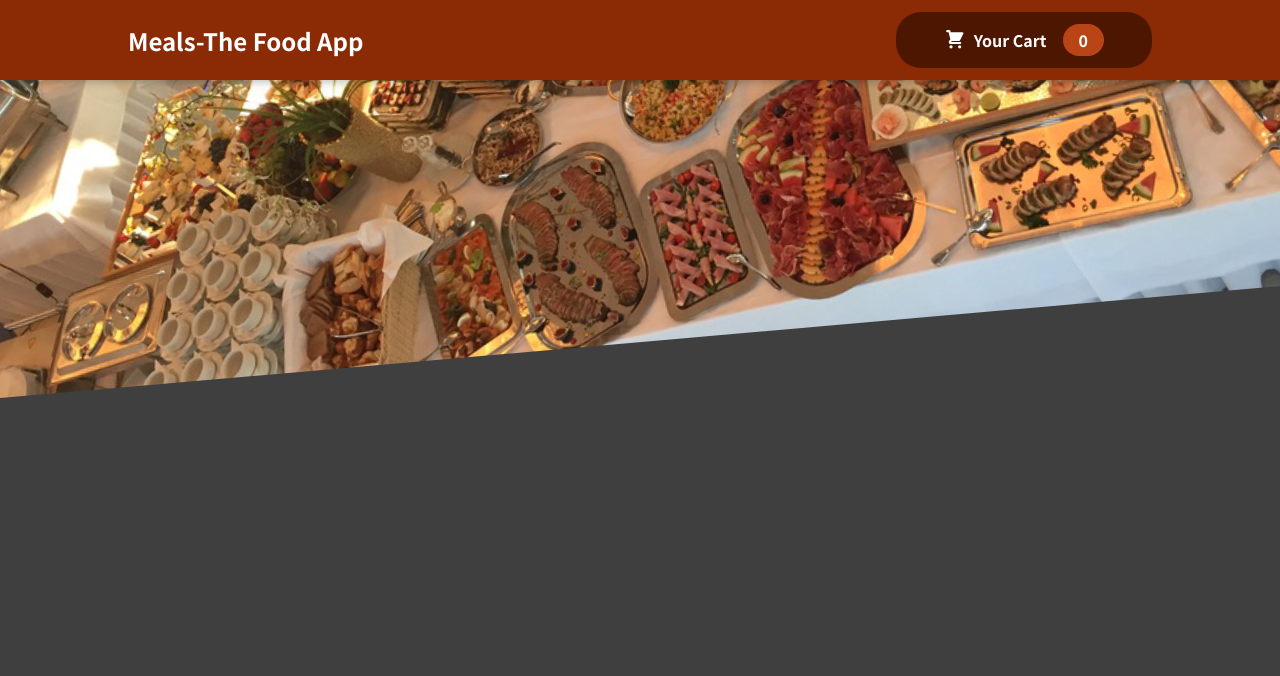
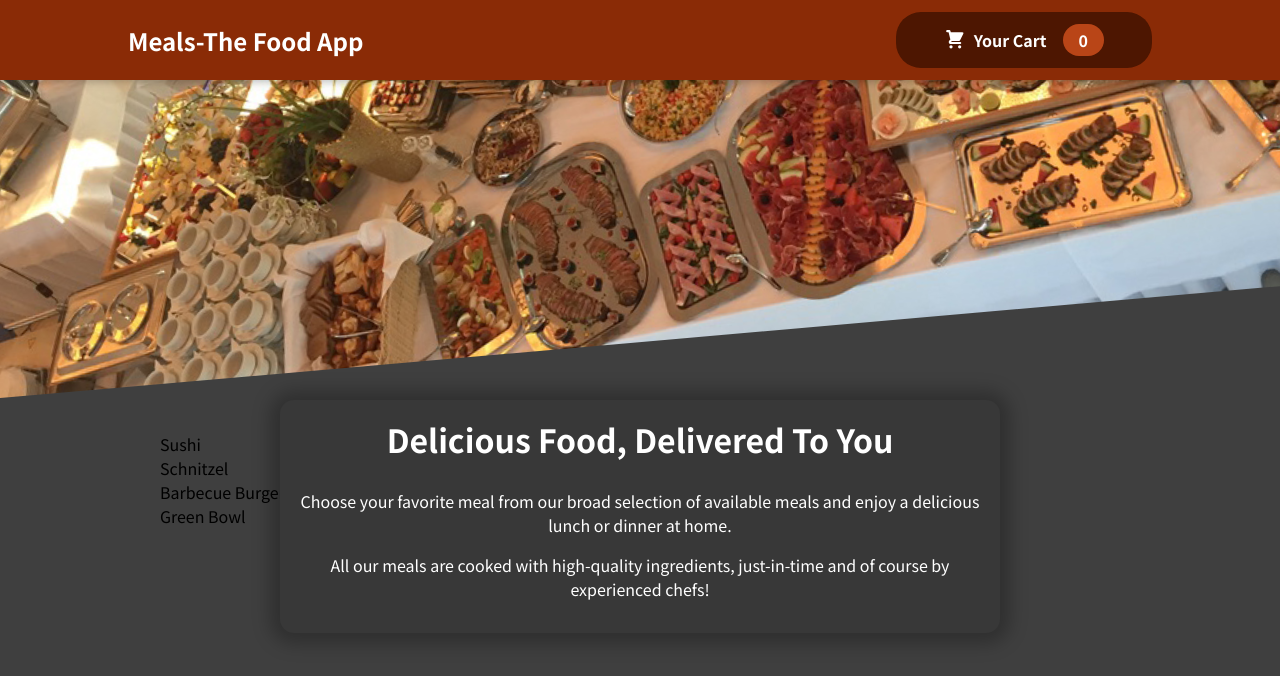
Before and after one commit to aman1021/ReactFoodApp, a React (Create React App) app: page / in a window 1280 px wide. Shown: the top 676 px of the page. Built offline with nearby package versions, Linux system fonts and the light colour scheme.

Commit message:
ReactFoodApp

```diff
--- a/src/App.js
+++ b/src/App.js
@@ -1,10 +1,13 @@
-import React from 'react';
-import Header from './Components/Layout/Header';
-
+import React from "react";
+import Header from "./Components/Layout/Header";
+import Meals from "./Components/Meals/Meals";
 function App() {
   return (
     <React.Fragment>
-      <Header/>
+      <Header />
+      <main>
+        <Meals/>
+      </main>
     </React.Fragment>
   );
 }
--- /dev/null
+++ b/src/Components/Meals/AvailableMeals.js
@@ -0,0 +1,41 @@
+import classes from './AvailableMeals.module.css';
+
+
+const DUMMY_MEALS = [
+    {
+      id: 'm1',
+      name: 'Sushi',
+      description: 'Finest fish and veggies',
+      price: 22.99,
+    },
+    {
+      id: 'm2',
+      name: 'Schnitzel',
+      description: 'A german specialty!',
+      price: 16.5,
+    },
+    {
+      id: 'm3',
+      name: 'Barbecue Burger',
+      description: 'American, raw, meaty',
+      price: 12.99,
+    },
+    {
+      id: 'm4',
+      name: 'Green Bowl',
+      description: 'Healthy...and green...',
+      price: 18.99,
+    },
+  ];
+
+
+const AvailableMeals = () => {
+    const mealsList = DUMMY_MEALS.map(meal => <li> {meal.name} </li>); //ARRAY OF JSX ELEMENTS.
+    return <section className={classes.meals}>
+        <ul>
+            {mealsList}
+        </ul>
+    </section>
+}
+
+export default AvailableMeals;
--- /dev/null
+++ b/src/Components/Meals/AvailableMeals.module.css
@@ -0,0 +1,24 @@
+.meals {
+    max-width: 60rem;
+    width: 90%;
+    margin: 2rem auto;
+    animation: meals-appear 1s ease-out forwards;
+  }
+
+  .meals ul {
+    list-style: none;
+    margin: 0;
+    padding: 0;
+  }
+
+  @keyframes meals-appear {
+    from {
+      opacity: 0;
+      transform: translateY(3rem);
+    }
+
+    to {
+      opacity: 1;
+      transform: translateY(0);
+    }
+  }
--- /dev/null
+++ b/src/Components/Meals/Meals.js
@@ -0,0 +1,15 @@
+import React from "react";
+
+import AvailableMeals from "./AvailableMeals";
+import MealsSummary from "./MealsSummary";
+
+const Meals = () => {
+  return (
+    <React.Fragment>
+      <AvailableMeals />
+      <MealsSummary />
+    </React.Fragment>
+  );
+};
+
+export default Meals;
--- /dev/null
+++ b/src/Components/Meals/MealsSummary.js
@@ -0,0 +1,19 @@
+import classes from './MealsSummary.module.css';
+
+const MealsSummary = () => {
+  return (
+    <section className={classes.summary}>
+      <h2>Delicious Food, Delivered To You</h2>
+      <p>
+        Choose your favorite meal from our broad selection of available meals
+        and enjoy a delicious lunch or dinner at home.
+      </p>
+      <p>
+        All our meals are cooked with high-quality ingredients, just-in-time and
+        of course by experienced chefs!
+      </p>
+    </section>
+  );
+};
+
+export default MealsSummary;
--- /dev/null
+++ b/src/Components/Meals/MealsSummary.module.css
@@ -0,0 +1,18 @@
+.summary {
+    text-align: center;
+    max-width: 45rem;
+    width: 90%;
+    margin: auto;
+    margin-top: -10rem;
+    position: relative;
+    background-color: #383838;
+    color: white;
+    border-radius: 14px;
+    padding: 1rem;
+    box-shadow: 0 1px 18px 10px rgba(0, 0, 0, 0.25);
+  }
+
+  .summary h2 {
+    font-size: 2rem;
+    margin-top: 0;
+  }
```
Also changed, not shown: 1 other file (tests, documents, lock files or other folders).
